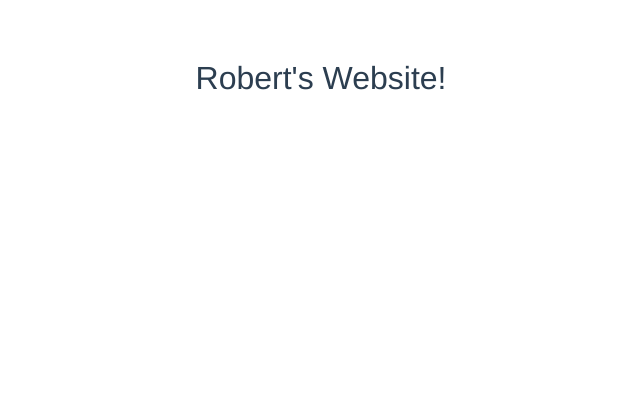
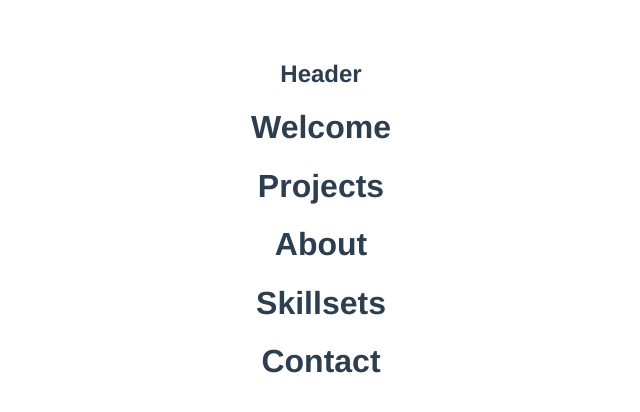
Before and after one commit to rmnill202/vuewebsite, a Vue app: page /#/ in a window 1280 px wide. Shown: the top 412 px of the page, without its empty margins (319-959 px from the left). Built offline with nearby package versions, Linux system fonts and the light colour scheme.

Commit message:
Main page component created
Added the main page component, setup some temporary headers and removed the boilerplate Hello.vue file.

```diff
--- a/src/js/components/Hello.vue
+++ /dev/null
@@ -1,23 +0,0 @@
-<template>
-  <div class="hello">
-    <h1>Robert's Website!</h1>
-  </div>
-</template>
-
-<script>
-export default {
-  name: 'hello',
-  data() {
-    return {
-
-    };
-  },
-};
-</script>
-
-<!-- Add "scoped" attribute to limit CSS to this component only -->
-<style scoped>
-h1  {
-  font-weight: normal;
-}
-</style>
--- /dev/null
+++ b/src/js/components/main-page.vue
@@ -0,0 +1,34 @@
+<template>
+  <div>
+    <h2>Header</h2>
+    <h1>Welcome</h1>
+    <h1>Projects</h1>
+    <h1>About</h1>
+    <h1>Skillsets</h1>
+    <h1>Contact</h1>
+  </div>
+</template>
+
+
+<script>
+  import WebsiteData from '../../assets/website-data.json'
+
+  export default {
+    name: "main-page",
+    data() {
+      return {
+
+      };
+    },
+    mounted() {
+      console.log("Hello world!");
+      console.log(WebsiteData);
+    }
+  }
+
+</script>
+
+
+<style>
+
+</style>
--- a/src/js/router/index.js
+++ b/src/js/router/index.js
@@ -1,6 +1,6 @@
 import Vue from 'vue';
 import Router from 'vue-router';
-import Hello from '../components/Hello';
+import MainPage from '../components/main-page';
 
 Vue.use(Router);
 
@@ -8,8 +8,8 @@ export default new Router({
   routes: [
     {
       path: '/',
-      name: 'Hello',
-      component: Hello,
+      name: 'main-page',
+      component: MainPage,
     },
   ],
 });
```
